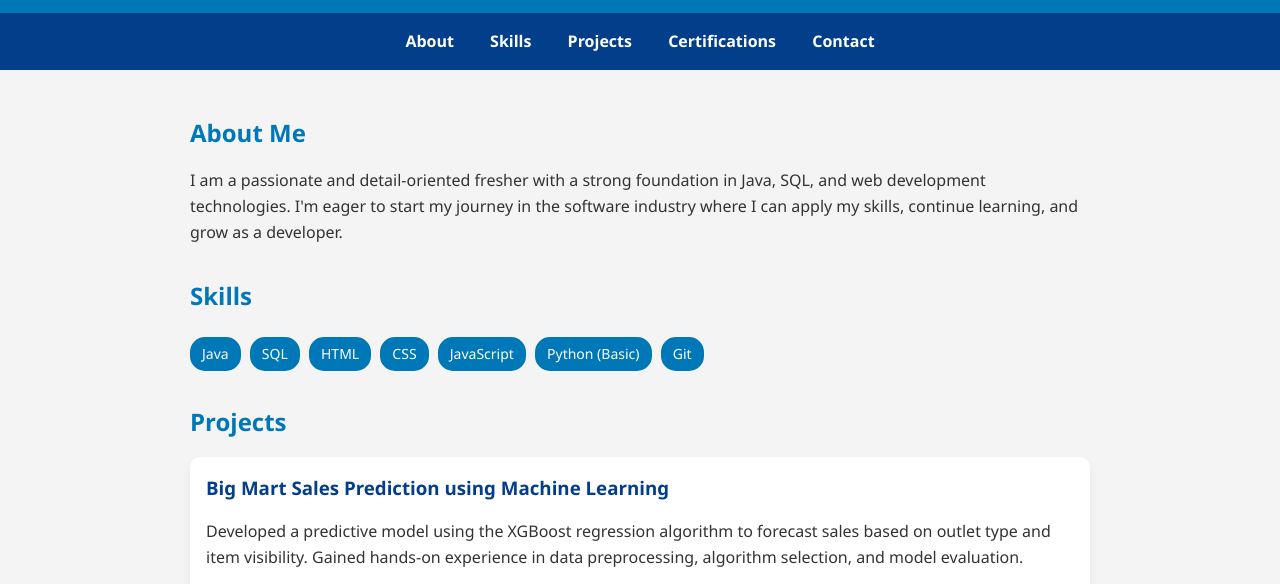
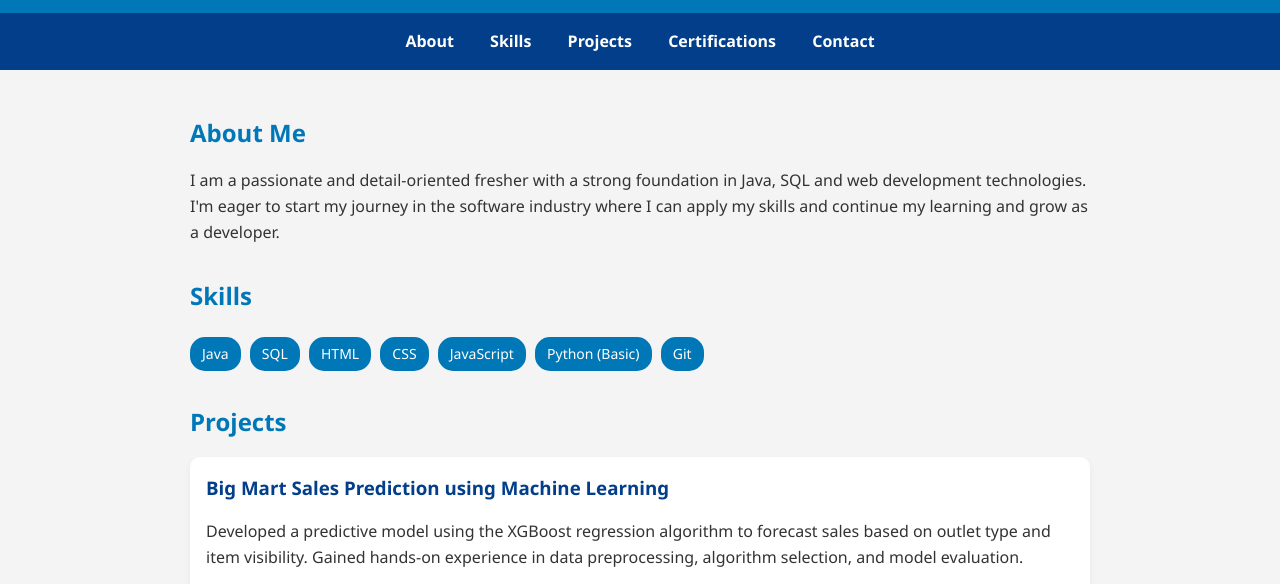
Before and after one commit to Anushamudumba/Anusha-Portfolio, a plain HTML site: page index.html in a window 1280 px wide. Shown: the part 207-791 px from the top of the page. Drawn offline with Linux system fonts and the light colour scheme.

Commit message:
Update index.html

```diff
--- a/index.html
+++ b/index.html
@@ -24,7 +24,7 @@
   <div class="container">
     <section id="about">
       <h2>About Me</h2>
-      <p>I am a passionate and detail-oriented fresher with a strong foundation in Java, SQL, and web development technologies. I'm eager to start my journey in the software industry where I can apply my skills, continue learning, and grow as a developer.</p>
+      <p>I am a passionate and detail-oriented fresher with a strong foundation in Java, SQL and web development technologies. I'm eager to start my journey in the software industry where I can apply my skills and continue my learning and grow as a developer.</p>
     </section>
 
     <section id="skills">
```
